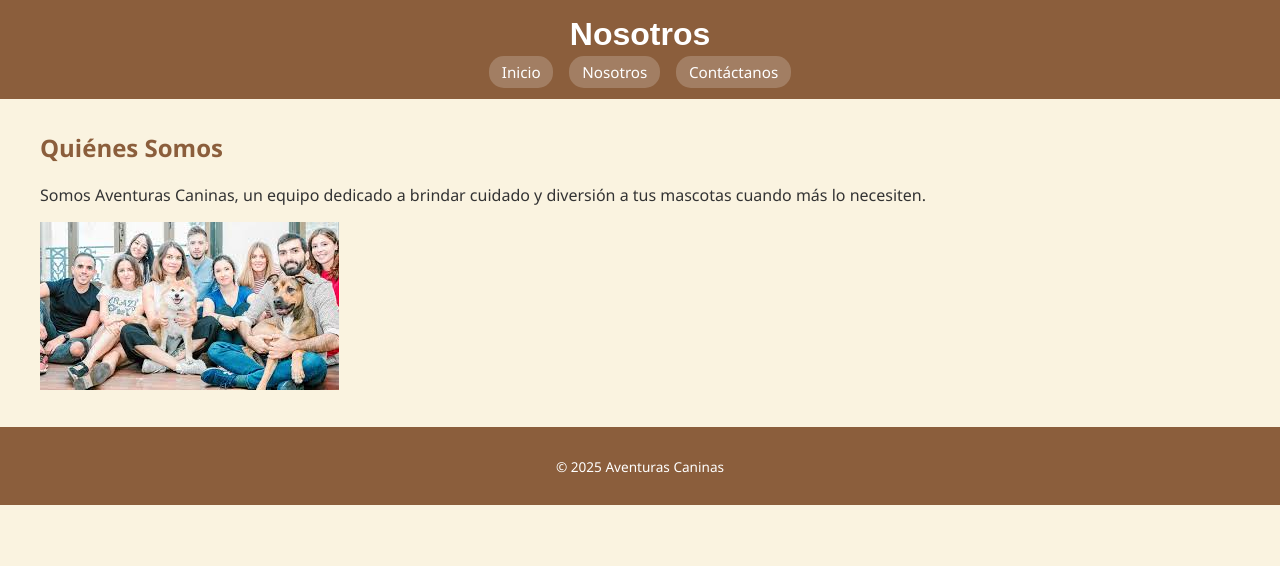
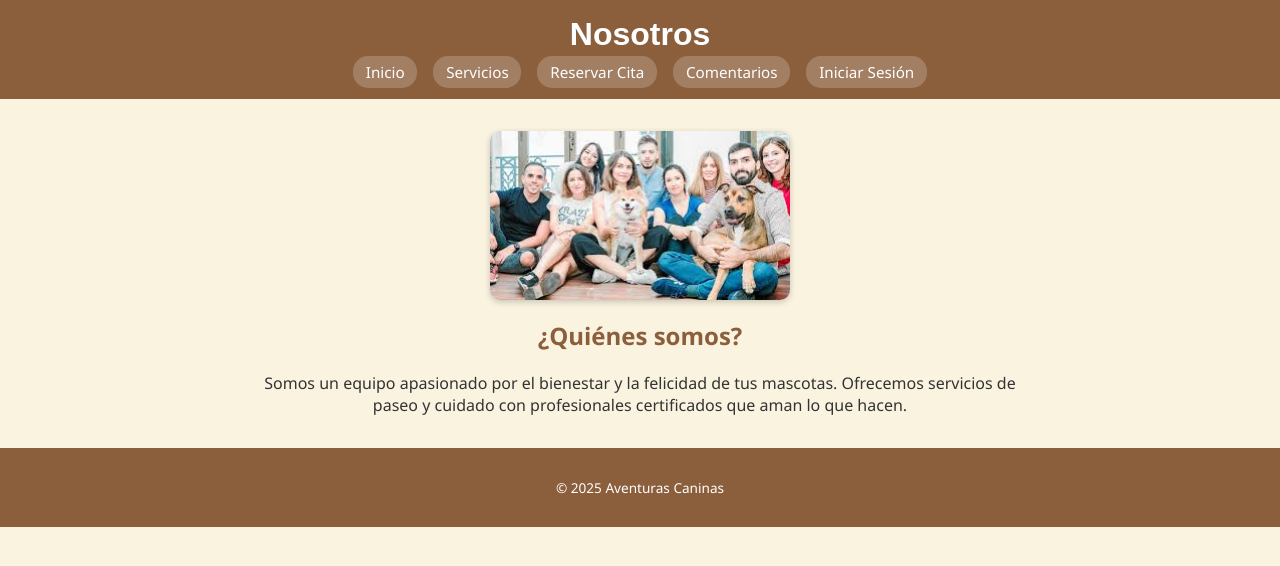
Before and after one commit to DanteRdz99/ProyectoCanino.github.io, a plain HTML site: page nosotros.html in a window 1280 px wide. Drawn offline with Linux system fonts and the light colour scheme.

Commit message:
ultimoooo

```diff
--- a/nosotros.html
+++ b/nosotros.html
@@ -1,10 +1,27 @@
 <!DOCTYPE html>
 <html lang="es">
 <head>
-  <meta charset="UTF-8"/>
+  <meta charset="UTF-8" />
   <meta name="viewport" content="width=device-width, initial-scale=1.0"/>
   <title>Nosotros - Aventuras Caninas</title>
   <link rel="stylesheet" href="css/style.css"/>
+  <style>
+    .nosotros {
+      max-width: 800px;
+      margin: 2rem auto;
+      text-align: center;
+      padding: 0 1rem;
+    }
+
+    .nosotros img {
+      display: block;
+      margin: 0 auto 1rem auto;
+      width: 300px;
+      height: auto;
+      border-radius: 10px;
+      box-shadow: 0 2px 6px rgba(0,0,0,0.2);
+    }
+  </style>
 </head>
 <body>
   <header>
@@ -12,21 +29,27 @@
     <nav>
       <ul>
         <li><a href="index.html">Inicio</a></li>
-        <li><a href="nosotros.html">Nosotros</a></li>
-        <li><a href="contactanos.html">Contáctanos</a></li>
+        <li><a href="servicios.html">Servicios</a></li>
+        <li><a href="citas.html">Reservar Cita</a></li>
+        <li><a href="comentarios.html">Comentarios</a></li>
+        <li><a href="login.html">Iniciar Sesión</a></li>
       </ul>
     </nav>
   </header>
 
   <main>
-    <h2>Quiénes Somos</h2>
-    <p>Somos Aventuras Caninas, un equipo dedicado a brindar cuidado y diversión a tus mascotas cuando más lo necesiten.</p>
-    <img src="IMG/quienessomos.jpg" alt="Equipo Aventuras Caninas">
+    <section class="nosotros">
+      <img src="img/quienessomos.jpg" alt="Equipo Aventuras Caninas">
+      <h2>¿Quiénes somos?</h2>
+      <p>
+        Somos un equipo apasionado por el bienestar y la felicidad de tus mascotas.
+        Ofrecemos servicios de paseo y cuidado con profesionales certificados que aman lo que hacen.
+      </p>
+    </section>
   </main>
 
   <footer>
     <p>&copy; 2025 Aventuras Caninas</p>
   </footer>
-  <script src="js/main.js"></script>
 </body>
 </html>
```
